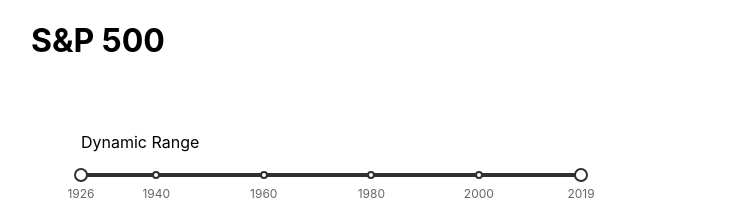
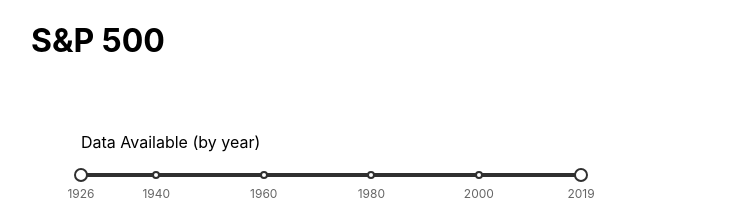
Before and after one commit to MDShields7/retireup-test, a React (Create React App) app: page / in a window 1280 px wide. Shown: the top 222 px of the page, without its empty margins (109-842 px from the left). Built offline with nearby package versions, Linux system fonts and the light colour scheme.

Commit message:
chore: cumulative column adjusts as beginning date handle moved

```diff
--- a/src/App.js
+++ b/src/App.js
@@ -13,87 +13,83 @@
     super(props);
     this.state = {
       yearsData: [],
+      yearsWithCumulative: [],
       min: 0,
       max: 100,
-      tableMin: 0,
-      tableMax: 100,
+      handleMin: 0,
+      handleMax: 100,
       tableBody: null,
     };
   }
   componentDidMount() {
     this.prepData();
   }
-  // componentDidUpdate(prevProps, prevState) {
-  //   var buildTableBody;
-  //   const {tableMin, tableMax} = this.state;
-  //   if (
-  //     prevState.tableMin !== tableMin &&
-  //     prevState.tableMax !== tableMax
-  //   ) {
-  //     buildTableBody = this.makeTableBody(tableMin, tableMax);
-  //       this.setState({
-  //         tableBody: buildTableBody,
-  //       });
-  //   }
-  // }
-  changeMin(val) {
-    console.log("new tableMin value", val);
-    const {tableMax} = this.state;
-    var buildTableBody;
-    buildTableBody = this.makeTableBody(val, tableMax);
+  changeHandles = (val) => {
+    const { yearsData, handleMin } = this.state;
+    const handleStart = val[0];
+    const handleEnd = val[1];
+    console.log("new handle values", val);
+    if (handleStart !== handleMin) {
+      var buildCumulative = this.makeCumulative(yearsData, handleStart);
+      var buildTableBody = this.makeTableBody(handleStart, handleEnd);
       this.setState({
-      tableMin: val,
+        handleMin: handleStart,
+        handleMax: handleEnd,
+        tableBody: buildTableBody,
+      });
+    } else {
+      var buildTableBody = this.makeTableBody(handleStart, handleEnd);
+      this.setState({
+        handleMin: handleStart,
+        handleMax: val[1],
         tableBody: buildTableBody,
       });
     }
-  changeMax(val) {
-    console.log("new tableMax value", val);
-    const {tableMin} = this.state;
-    var buildTableBody;
-    buildTableBody = this.makeTableBody(tableMin, val);
+  };
+  prepData = () => {
+    // Prep Data / sort ascending
+    var buildYears = this.makeYearsData();
+    // Add Cumulative Column
+    var buildCumulative = this.makeCumulative(buildYears, buildYears[0].year);
+    // Set table states
+    var buildMax = buildCumulative[0].year;
+    var buildMin = buildCumulative[buildYears.length - 1].year;
+    var buildTableBody = this.makeTableBody(buildMin, buildMax);
     this.setState({
-      tableMax: val,
+      yearsData: buildYears,
+      yearsWithCumulative: buildCumulative,
+      min: buildMin,
+      max: buildMax,
+      handleMin: buildMin,
+      handleMax: buildMax,
       tableBody: buildTableBody,
     });
-  }
-  prepData = () => {
-    // Prep Data / sort ascending
-    var years, buildTableBody;
-    years = returns.sort(function ascending(a, b) {
+  };
+  makeYearsData = () => {
+    // Sort ascending
+    return returns.sort(function ascending(a, b) {
       return a.year - b.year;
     });
+  }
+  makeCumulative = (years, begin) => {
+    var total = 0;
     // Add Cumulative Column
-    var total = 0;
-    years = years.map((elem, index) => {
+    var newYears = years.map((elem, index) => {
+      if (elem.year >= begin) {
         total += parseFloat(elem.totalReturn);
         elem.cumulative = total.toFixed(2);
         return elem;
+      }
     });
     // Sort Descending
-    years = years.sort(function descending(a, b) {
+    return newYears.sort(function descending(a, b) {
       return b.year - a.year;
     });
-    let buildMax = years[0].year;
-    let buildMin = years[years.length - 1].year;
-    buildTableBody = this.makeTableBody(years, buildMin, buildMax);
-    this.setState({
-      yearsData: years,
-      // yearsSelected: years,
-      min: buildMin,
-      max: buildMax,
-      tableMin: buildMin,
-      tableMax: buildMax,
-      tableBody: buildTableBody,
-    });
   };
-
-  makeTableBody = (arr, begin, end) => {
-    // console.log('making body')
-    // console.log('begin', begin, 'end', end);
-    // Make rows
-    const tableBody = arr.map((elem, index) => {
-      // console.log('elem.year', elem.year)
-      if (elem.year >= begin && index <= end) {
+  makeTableBody = (begin, end) => {
+    const { yearsWithCumulative } = this.state;
+    const tableBody = yearsWithCumulative.map((elem, index) => {
+      if (elem.year >= begin && elem.year <= end) {
         return <Row elem={elem} key={index} />;
       }
     });
@@ -101,8 +97,8 @@
   };
 
   render() {
-    const { yearsData, min, max, changeMin, changeMax, tableBody } = this.state;
-    // console.log('tableBody', tableBody)
+    const { yearsData, min, max, tableBody } = this.state;
+    // console.log("App.js, this.state", this.state);
     return (
       <>
         <div className="container">
@@ -116,8 +112,7 @@
               <SliderWrapper
                 min={min}
                 max={max}
-                changeMin={changeMin}
-                changeMax={changeMax}
+                changeHandles={this.changeHandles}
               ></SliderWrapper>
             ) : (
               <div />
--- a/src/components/row.js
+++ b/src/components/row.js
@@ -3,15 +3,18 @@
 function Row({ elem }) {
   const { year, totalReturn, cumulative } = elem;
 
-  const textStyle = {
-    color: totalReturn < 0 ? "red" : "black",
+  const trTextStyle = {
+    color: totalReturn < 0 ? "red" : "black"
   };
+  const crTextStyle = {
+    color: cumulative < 0 ? "red" : "black"
+  }
 
   return (
     <tr>
       <td>{year}</td>
-      <td style={textStyle}>{totalReturn}</td>
-      <td>{cumulative}</td>
+      <td style={trTextStyle} >{totalReturn}</td>
+      <td style={crTextStyle} >{cumulative}</td>
     </tr>
   );
 }
--- a/src/components/slider.css
+++ b/src/components/slider.css
@@ -8,13 +8,13 @@
     border-color: rgb(48, 48, 48);
 }
 .rc-slider-handle:hover {
-    border-color: rgb(77, 87, 160);
-    box-shadow: 0 0 0 5px rgb(77, 87, 160);
+    border-color: rgb(51, 71, 219);
+    box-shadow: 0 0 0 5px rgb(51, 71, 219);
 }
 .rc-slider-handle-click-focused:focus {
-    border-color: rgb(77, 87, 160);
+    border-color: rgb(51, 71, 219);
 }
 .rc-slider-handle-dragging {
-    border-color: rgb(77, 87, 160) !important;
-    box-shadow: 0 0 0 5px rgb(77, 87, 160) !important;
+    border-color: rgb(51, 71, 219) !important;
+    box-shadow: 0 0 0 5px rgb(51, 71, 219) !important;
 }
--- a/src/components/slider.js
+++ b/src/components/slider.js
@@ -1,8 +1,7 @@
-import React, { useState, useEffect } from "react";
-import Slider, {Range} from "rc-slider";
+import React from "react";
+import Slider, { Range } from "rc-slider";
 import "../../node_modules/rc-slider/assets/index.css";
-import "./slider.css"
-// const { Handle, Range } = Slider;
+import "./slider.css";
 
 const wrapperStyle = { width: 500, margin: 50 };
 
@@ -16,79 +15,57 @@
     this.state = {
       min: 0,
       max: 3000,
+      handleMin: null,
+      handleMax: null,
     };
   }
   componentDidMount() {
-    const { min, max } = this.props.props;
-    let marks = this.calcMarks(min, max)
+    const { min, max } = this.props;
+    let marks = this.calcMarks(min, max);
     this.setState({
       min: min,
       max: max,
-      marks: marks
+      marks: marks,
     });
   }
   componentDidUpdate(prevProps) {
-    const { min, max } = this.props.props;
-    let marks = this.calcMarks(min, max)
+    const { min, max } = this.props;
+    let marks = this.calcMarks(min, max);
     if (prevProps !== this.props) {
       this.setState({
         min: min,
         max: max,
-        marks: marks
+        marks: marks,
       });
     }
   }
   calcMarks = (min, max) => {
-    let buildMarks = {}
-    // const { min, max, mark } = this.state;
-    for ( let i = min; i <= max; i++){
-      if ( i === min || i % 20 === 0 || i === max ){
+    let buildMarks = {};
+    for (let i = min; i <= max; i++) {
+      if (i === min || i % 20 === 0 || i === max) {
         buildMarks[i] = i;
       }
     }
     return buildMarks;
-  }
+  };
   onSliderChange = (value) => {
-    log(value);
+    this.props.changeHandles(value);
   };
 
-  // onMinChange = (e) => {
-  //   this.setState({
-  //     min: +e.target.value || this.state.min,
-  //   });
-  //   const { changeMin, changeMax } = this.props.props;
-  //   changeMin(e.target.value || this.state.min);
-  // };
-
-  // onMaxChange = (e) => {
-  //   this.setState({
-  //     max: +e.target.value || this.state.max,
-  //   });
-  //   const { changeMin, changeMax } = this.props.props;
-  //   changeMax(e.target.value || this.state.mac);
-  // };
-
-
   render() {
+    // console.log("DynamicBounds, this.props", this.props);
     const { min, max, marks } = this.state;
     const defaultVals = [min, max];
-    // const defaultVals = [max, min];
-    console.log('defaultVals', defaultVals);
-    console.log("DynamicBounds min", min);
-    console.log("DynamicBounds max", max);
-    console.log("DynamicBounds marks", marks);
     return (
       <div>
         <Range
           count={1}
           defaultValue={[min, max]}
           allowCross={false}
-          // step={10} dots
           min={min}
           max={max}
           marks={marks}
           onChange={this.onSliderChange}
-          // onLoad={log(`Range loaded, min: ${min} max, ${max}`)}
         />
       </div>
     );
@@ -96,27 +73,15 @@
 }
 
 export default (props) => {
-  const [min, setMin] = useState([]);
-  const [max, setMax] = useState([]);
-  console.log("wrapper props", props);
+  // console.log("wrapper props", props);
   return (
     <div>
+
       <div style={wrapperStyle}>
-        <p>Dynamic Range</p>
-        <DynamicBounds props={props} />
+        <p>Data Available (by year)</p>
+        <DynamicBounds {...props} />
       </div>
 
-      {/* <div style={wrapperStyle}>
-        <p>Basic Range，`allowCross=false`</p>
-        <Range
-          // props={props}
-          allowCross={false}
-          min={min}
-          max={max}
-          // marks={{ min: `${min}`, max: `${max}` }}
-          onChange={log}
-        />
-      </div> */}
     </div>
   );
 };
```
Lines whose indentation alone changed are shown as unchanged.
